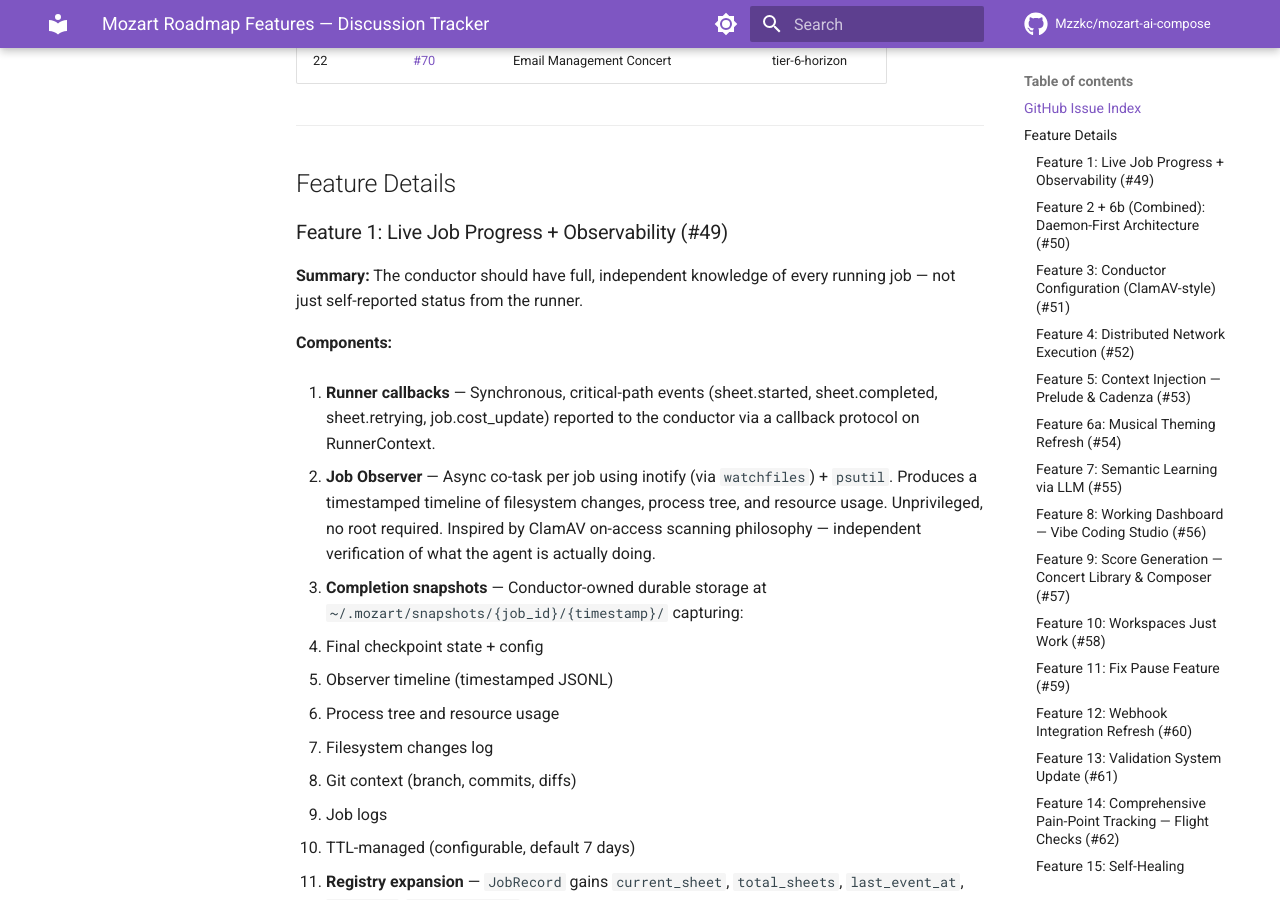
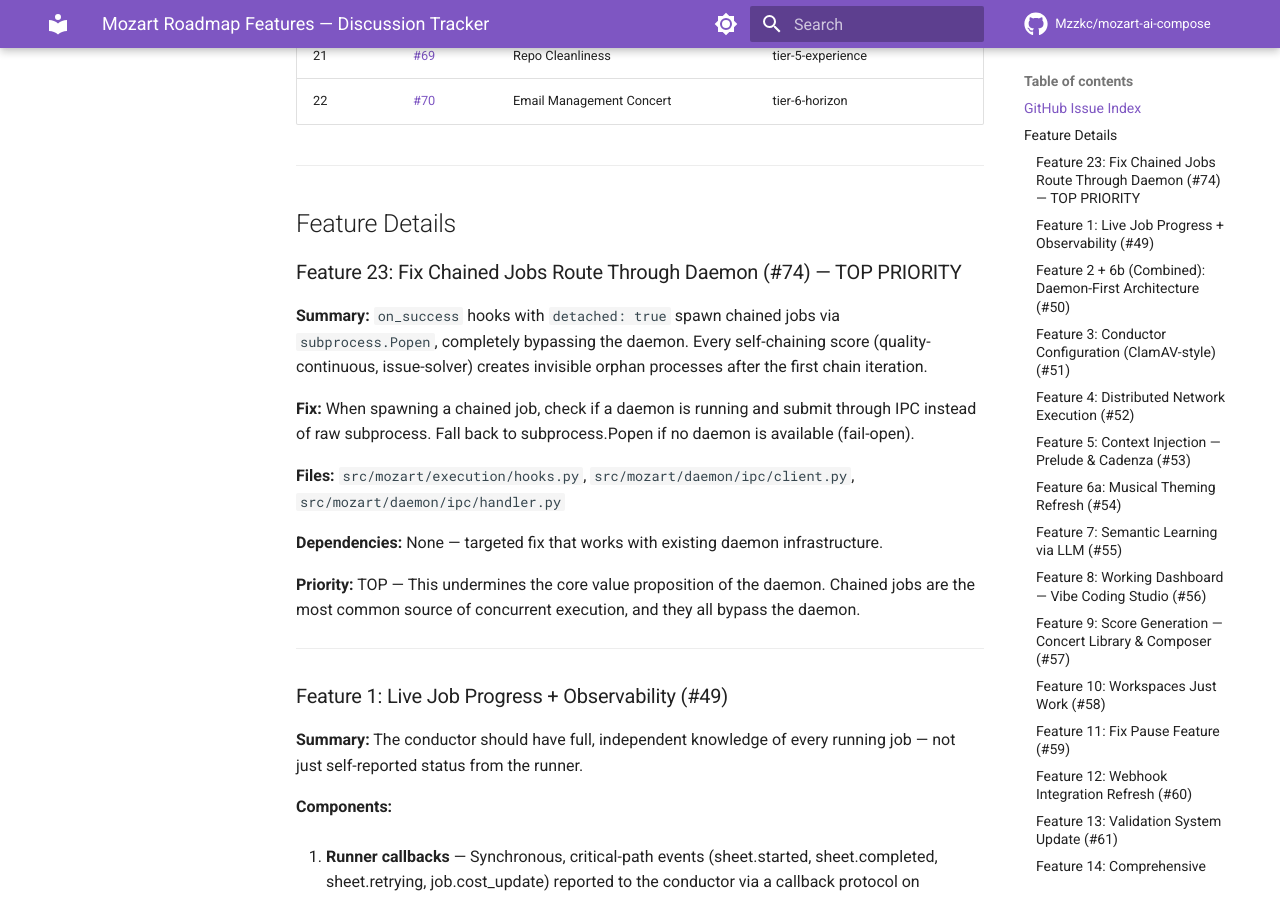
Before and after one commit to Mzzkc/mozart-ai-compose, an MkDocs documentation site: the page built from docs/plans/2026-02-14-roadmap-features.md, in a window 1280 px wide and 900 px high, scrolled down 1400 px. Built offline with MkDocs 1.6.1 and Material for MkDocs 9.7.7, drawn with Linux system fonts in a browser that asks for light colours; comment, search, counter and statistics services are not loaded; some of the changed text lies outside the part shown.

Commit message:
docs: add #74 daemon chain fix as top priority in roadmap
Chained jobs via on_success hooks bypass the daemon entirely.
Added as Tier 0 (Critical Bugs) with no dependencies so
issue-solver score picks it up first.

Co-Authored-By: Claude Opus 4.6 <noreply@anthropic.com>

````diff
--- a/docs/plans/2026-02-14-roadmap-features.md
+++ b/docs/plans/2026-02-14-roadmap-features.md
@@ -1,7 +1,7 @@
 # Mozart Roadmap Features — Discussion Tracker
 
 **Started:** 2026-02-14
-**Status:** Complete — all 22 features discussed and filed as GitHub issues #49–#70
+**Status:** Active — 23 features tracked as GitHub issues #49–#70, #74
 
 ---
 
@@ -9,6 +9,7 @@
 
 | # | Issue | Feature | Tier |
 |---|-------|---------|------|
+| **23** | **[#74](https://github.com/Mzzkc/mozart-ai-compose/issues/74)** | **Fix: Chained jobs route through daemon** | **tier-1-foundation (TOP PRIORITY)** |
 | 1 | [#49](https://github.com/Mzzkc/mozart-ai-compose/issues/49) | Live Job Progress + Observability | tier-1-foundation |
 | 2+6b | [#50](https://github.com/Mzzkc/mozart-ai-compose/issues/50) | Conductor-First Architecture | tier-1-foundation |
 | 3 | [#51](https://github.com/Mzzkc/mozart-ai-compose/issues/51) | Conductor Configuration (ClamAV-style) | tier-1-foundation |
@@ -35,6 +36,20 @@
 ---
 
 ## Feature Details
+
+### Feature 23: Fix Chained Jobs Route Through Daemon (#74) — TOP PRIORITY
+
+**Summary:** `on_success` hooks with `detached: true` spawn chained jobs via `subprocess.Popen`, completely bypassing the daemon. Every self-chaining score (quality-continuous, issue-solver) creates invisible orphan processes after the first chain iteration.
+
+**Fix:** When spawning a chained job, check if a daemon is running and submit through IPC instead of raw subprocess. Fall back to subprocess.Popen if no daemon is available (fail-open).
+
+**Files:** `src/mozart/execution/hooks.py`, `src/mozart/daemon/ipc/client.py`, `src/mozart/daemon/ipc/handler.py`
+
+**Dependencies:** None — targeted fix that works with existing daemon infrastructure.
+
+**Priority:** TOP — This undermines the core value proposition of the daemon. Chained jobs are the most common source of concurrent execution, and they all bypass the daemon.
+
+---
 
 ### Feature 1: Live Job Progress + Observability (#49)
 
@@ -572,6 +587,8 @@ scheduler:
 ## Dependency Graph
 
 ```
+★ Feature 23 (Daemon Chain Fix) ── TOP PRIORITY, no dependencies, do FIRST
+    ↓
 Feature 6a (Musical Theming) ─── should happen FIRST or LAST (rename everything)
                                   ↓
 Feature 2+6b (Conductor-First) ── foundational architecture
@@ -606,6 +623,11 @@ Feature 22 (Email) ── after 9, 16, 17
 ```
 
 ## Suggested Priority Tiers
+
+### Tier 0: Critical Bugs (do immediately)
+| Feature | Why First |
+|---------|-----------|
+| **23: Daemon Chain Fix (#74)** | Self-chaining scores bypass daemon entirely — no tracking, no rate coordination, no visibility. Blocks reliable use of issue-solver and quality-continuous. No dependencies. |
 
 ### Tier 1: Foundation (do first)
 | Feature | Why First |
@@ -671,9 +693,10 @@ Feature 22 (Email) ── after 9, 16, 17
 
 1. ~~Create GH issues for each feature~~ — Done (#49–#70)
 2. ~~Decide whether to do Feature 6a (musical rename) first or last~~ — Last (one big sweep after all features land)
-3. Start implementation with Tier 1 foundation work
-4. Design detailed implementation plans for individual features as work begins
+3. **Fix #74 (daemon chain fix) FIRST** — No dependencies, critical bug, blocks reliable self-chaining
+4. Start implementation with Tier 1 foundation work
+5. Design detailed implementation plans for individual features as work begins
 
 ---
 
-*Last updated: 2026-02-14 — All 22 features discussed, captured, and filed as GitHub issues #49–#70*
+*Last updated: 2026-02-14 — 23 features tracked (#49–#70, #74). #74 (daemon chain fix) is top priority.*
````
